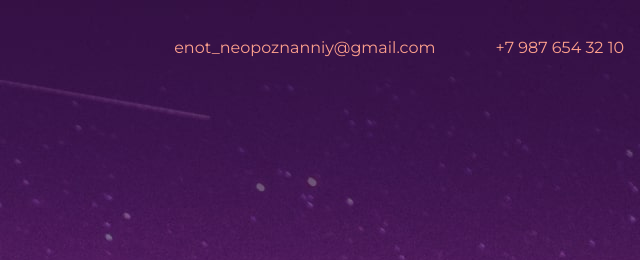
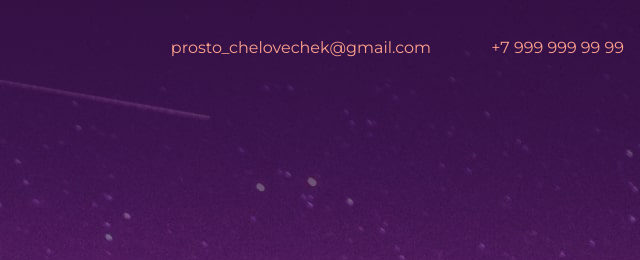
Before and after one commit to Kapipom/-, a plain HTML site: page index.html in a window 1280 px wide. Shown: the top 260 px of the page, 640-1280 px from the left. Drawn offline with Linux system fonts and the light colour scheme.

Commit message:
Обнова

```diff
--- a/index.html
+++ b/index.html
@@ -10,8 +10,8 @@
     <header class="page-header">
       <link href="https://fonts.googleapis.com/css?family=Montserrat:400,500,700|Old+Standard+TT&display=swap&subset=cyrillic" rel="stylesheet">
       <div class="container">
-        <a href="mailto:enot_neopoznanniy@gmail.com">enot_neopoznanniy@gmail.com</a>
-        <a href="tel:+79876543210">+7 987 654 32 10</a>
+        <a href="prosto_chelovechek@gmail.com">prosto_chelovechek@gmail.com</a>
+        <a href="tel:+79999999999">+7 999 999 99 99</a>
     </div>
     </header>
 
```
